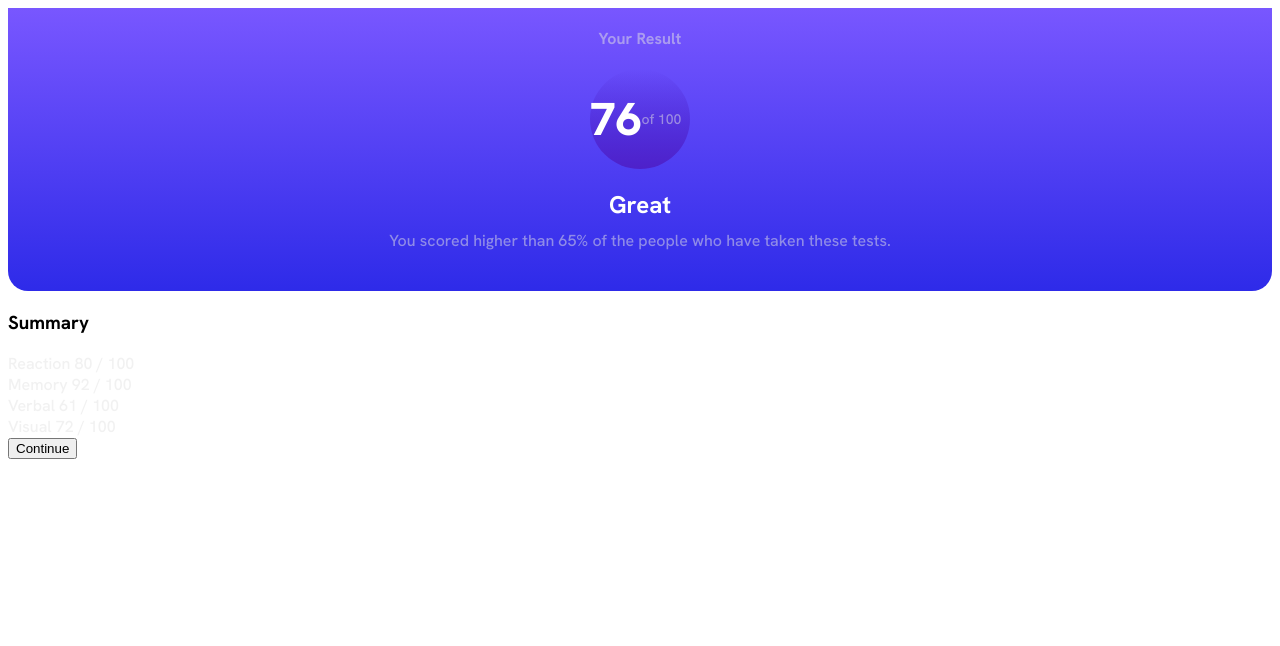
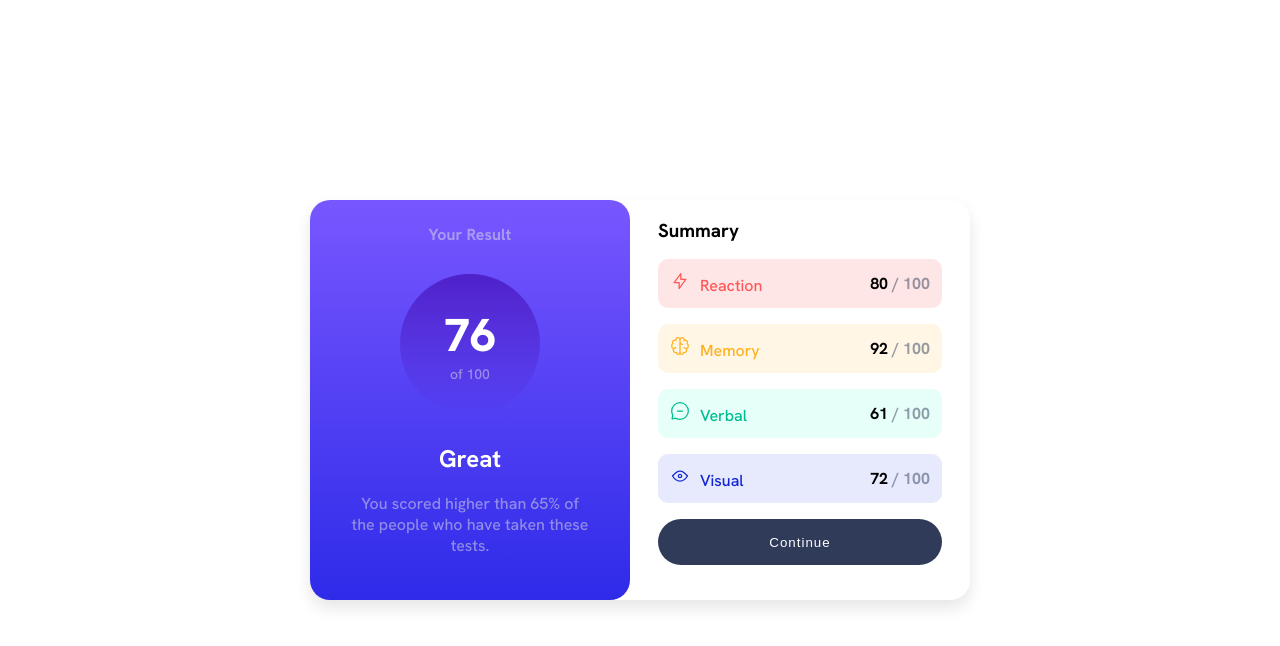
Before and after one commit to ryan-spencer1220/results-summary, a plain HTML site: page index.html in a window 1280 px wide. Drawn offline with Linux system fonts and the light colour scheme.

Commit message:
complete project

```diff
--- a/index.html
+++ b/index.html
@@ -35,10 +35,42 @@
       </section>
       <section class="summary-section">
         <h3>Summary</h3>
-        <div>Reaction 80 / 100</div>
-        <div>Memory 92 / 100</div>
-        <div>Verbal 61 / 100</div>
-        <div>Visual 72 / 100</div>
+        <div class="row" id="red">
+          <div>
+            <img
+              src="./assets/images/icon-reaction.svg"
+              alt="reaction-image"
+            />Reaction
+          </div>
+          <div class="fractions"><span>80</span> / 100</div>
+        </div>
+        <div class="row" id="yellow">
+          <div>
+            <img
+              src="./assets/images/icon-memory.svg"
+              alt="reaction-image"
+            />Memory
+          </div>
+          <div class="fractions"><span>92</span> / 100</div>
+        </div>
+        <div class="row" id="green">
+          <div>
+            <img
+              src="./assets/images/icon-verbal.svg"
+              alt="reaction-image"
+            />Verbal
+          </div>
+          <div class="fractions"><span>61</span> / 100</div>
+        </div>
+        <div class="row" id="purple">
+          <div>
+            <img
+              src="./assets/images/icon-visual.svg"
+              alt="reaction-image"
+            />Visual
+          </div>
+          <div class="fractions"><span>72</span> / 100</div>
+        </div>
         <button>Continue</button>
       </section>
     </div>
--- a/styles.css
+++ b/styles.css
@@ -1,8 +1,13 @@
+body {
+  margin: 0;
+}
+
 .card {
   display: flex;
   font-family: "Hanken Grotesk", sans-serif;
   color: rgba(227, 227, 227, 0.5);
   flex-direction: column;
+  align-items: center;
 }
 
 .score-section {
@@ -23,14 +28,16 @@
 .number {
   border-radius: 50%;
   background-image: linear-gradient(
-    hsla(241, 72%, 46%, 0),
-    hsla(256, 72%, 46%, 1)
+    hsla(256, 72%, 46%, 1),
+    hsla(241, 72%, 46%, 0)
   );
   width: 100px;
   height: 100px;
   display: flex;
   align-items: center;
+  justify-content: center;
   place-self: center;
+  flex-direction: column;
 }
 
 #seventy-six {
@@ -44,14 +51,124 @@
   font-size: 14px;
 }
 
+.row {
+  border-radius: 10px;
+  margin: 10px 20px 10px 20px;
+  padding: 12px;
+  font-size: 16px;
+  display: flex;
+  justify-content: space-between;
+  align-items: center;
+}
+
+img {
+  margin-right: 10px;
+}
+
+#red {
+  color: hsl(0, 100%, 67%);
+  background-color: hsl(0, 100%, 95%);
+}
+
+#yellow {
+  color: hsl(39, 100%, 56%);
+  background-color: hsl(39, 100%, 95%);
+}
+
+#green {
+  color: hsl(166, 100%, 37%);
+  background-color: hsl(166, 100%, 95%);
+}
+
+#purple {
+  color: hsl(234, 85%, 45%);
+  background-color: hsl(234, 85%, 95%);
+}
+
 h2 {
   color: white;
 }
 
 p {
-  margin: -10px 100px 40px 100px;
+  margin: -10px 60px 40px 60px;
 }
 
 h3 {
   color: black;
+  margin: 20px;
 }
+
+button {
+  background-color: hsl(224, 30%, 27%);
+  border-radius: 24px;
+  color: white;
+  padding: 16px 120px 16px 120px;
+  margin: 20px;
+  letter-spacing: 1px;
+  border: none;
+}
+
+.fractions {
+  color: hsl(224, 30%, 27%, 50%);
+  font-weight: bold;
+}
+
+.fractions > span {
+  color: black;
+}
+
+@media (min-width: 630px) {
+  body {
+    display: flex;
+    justify-content: center;
+    align-items: center;
+    text-align: center;
+    min-height: 100vh;
+  }
+
+  .card {
+    flex-direction: row;
+    box-shadow: 0px 8px 16px rgba(0, 0, 0, 0.1);
+    position: relative;
+    z-index: 10;
+    border-radius: 20px;
+  }
+
+  .score-section {
+    width: 320px;
+    height: 400px;
+    border-radius: 20px;
+  }
+
+  p {
+    margin: -10px 40px 40px 40px;
+  }
+
+  .number {
+    height: 140px;
+    width: 140px;
+  }
+
+  .summary-section {
+    display: flex;
+    flex-direction: column;
+    text-align: left;
+    margin-left: 20px;
+    margin-right: 20px;
+    width: 300px;
+    height: 380px;
+  }
+
+  .summary-section > * {
+    margin: 8px;
+  }
+
+  button {
+    display: flex;
+    justify-content: center;
+    align-items: center;
+    padding: 16px 80px 16px 80px;
+    flex-basis: 100%;
+    max-height: 46px;
+  }
+}
```
